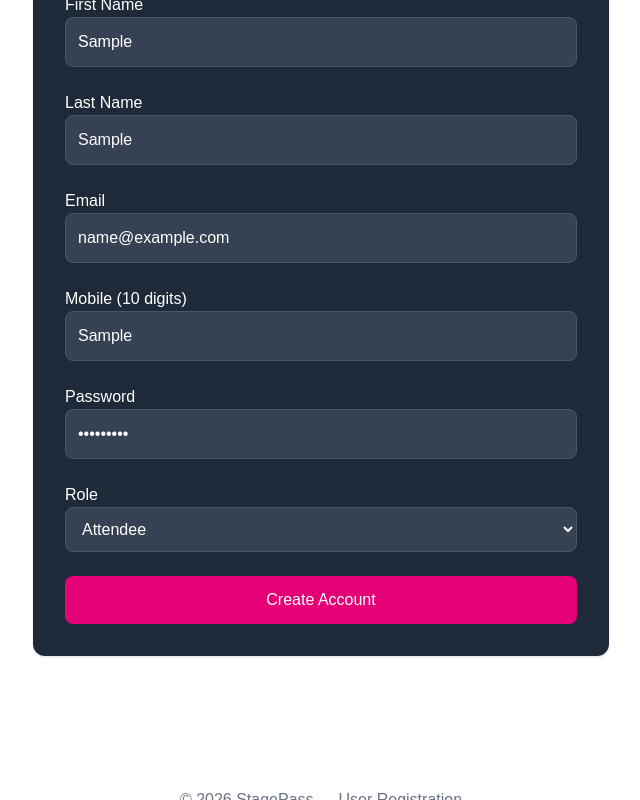
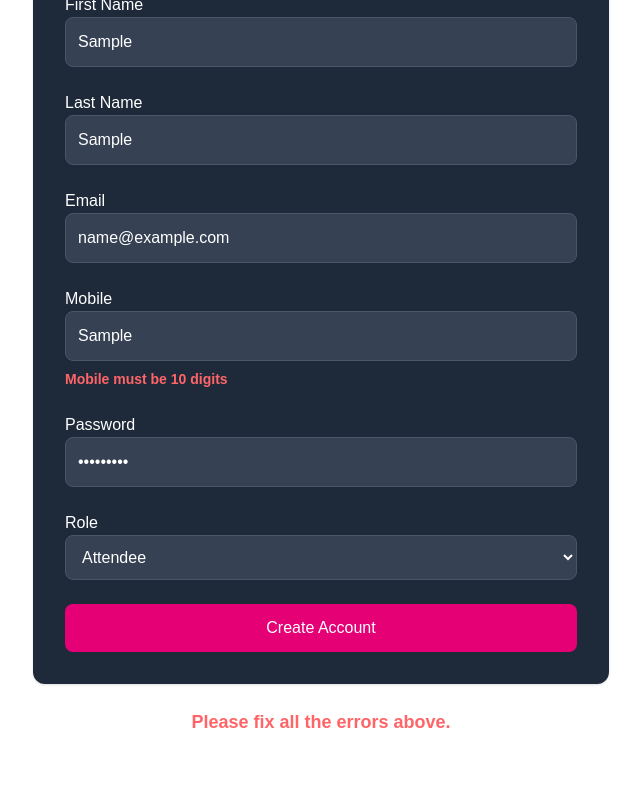
Before and after one commit to suzybabe/stage-pass, a Next.js app: page /signin_page in a window 1280 px wide. Both pictures are taken after typing "Sample", "Sample", "name@example.com", "Sample", "Sample123" into the empty fields and a click on the button "Create Account". Shown: the part 239-1039 px from the top of the page, without its empty margins (319-959 px from the left). Built offline with nearby package versions, Linux system fonts and the light colour scheme; no server answers.

Commit message:
Issue Found: API validation errors were not visible to users. Fix: Added frontend error rendering and invalid input styling

```diff
--- a/app/signin_page/page.js
+++ b/app/signin_page/page.js
@@ -13,12 +13,21 @@ export default function SignUpPage() {
   });
 
   const [message, setMessage] = useState("");
+  const [errors, setErrors] = useState({}); //created to hold all the errors in one
 
   function handleChange(e) {
-    setFormData({ ...formData, [e.target.name]: e.target.value });
+
+    const {name, value} = e.target;
+    setFormData({ ...formData, [name]: value});
+
+    setErrors({
+      ...errors,
+      [name]: ""
+    })
   }
 
   async function handleSubmit(e) {
+
     e.preventDefault();
     setMessage("");
 
@@ -31,8 +40,21 @@ export default function SignUpPage() {
 
       const data = await res.json();
 
+      //If the request failed (for example validation errors or duplicate email)
       if (!res.ok) {
-        setMessage(data.message || JSON.stringify(data.errors));
+
+        //Check if the backend returned validation errors
+        if(data.errors){
+          setErrors(data.errors);
+          setMessage("Please fix all the errors above. ");
+
+        }else{
+
+          //Otherwise show the general backend error message
+          setMessage(data.message || "Something went wrong.");
+        }
+
+        //Stop function so success code does not run
         return;
       }
 
@@ -70,6 +92,10 @@ export default function SignUpPage() {
             onChange={handleChange}
             required
           />
+
+          {errors.FirstName && (
+            <p className="field-error">{errors.FirstName}</p> //display error message from backend to user
+          )}
         </label>
 
         <label>
@@ -82,6 +108,10 @@ export default function SignUpPage() {
             onChange={handleChange}
             required
           />
+
+          {errors.LastName && (
+            <p className="field-error">{errors.LastName}</p> //display error message from backend to user
+          )}
         </label>
 
         <label>
@@ -94,10 +124,14 @@ export default function SignUpPage() {
             onChange={handleChange}
             required
           />
+
+          {errors.Email && (
+            <p className="field-error">{errors.Email}</p> //display error message from backend to user
+          )}
         </label>
 
         <label>
-          Mobile (10 digits)
+          Mobile
           <input
             type="text"
             name="Mobile"
@@ -106,6 +140,10 @@ export default function SignUpPage() {
             onChange={handleChange}
             required
           />
+
+          {errors.Mobile && (
+            <p className="field-error">{errors.Mobile}</p> //display error message from backend to user
+          )}
         </label>
 
         <label>
@@ -118,6 +156,10 @@ export default function SignUpPage() {
             onChange={handleChange}
             required
           />
+
+        {errors.Password && ( //to display message from backend to the user
+           <p className="field-error">{errors.Password}</p>
+        )}
         </label>
 
         <label>
--- a/app/signin_page/signup.css
+++ b/app/signin_page/signup.css
@@ -1,6 +1,4 @@
-@tailwind base;
-@tailwind components;
-@tailwind utilities;
+
 @reference "../globals.css";
 
 .signup-container {
@@ -32,7 +30,15 @@
 }
 
 .signup-message {
-  @apply mt-6 text-white text-lg;
+   @apply mt-6 text-red-400 text-lg font-semibold;
+}
+
+.input-error {
+  @apply border-2 border-red-500 bg-red-50 text-black;
+}
+
+.field-error {
+  @apply mt-2 text-sm font-semibold text-red-400;
 }
 
 .signup-footer {
```
